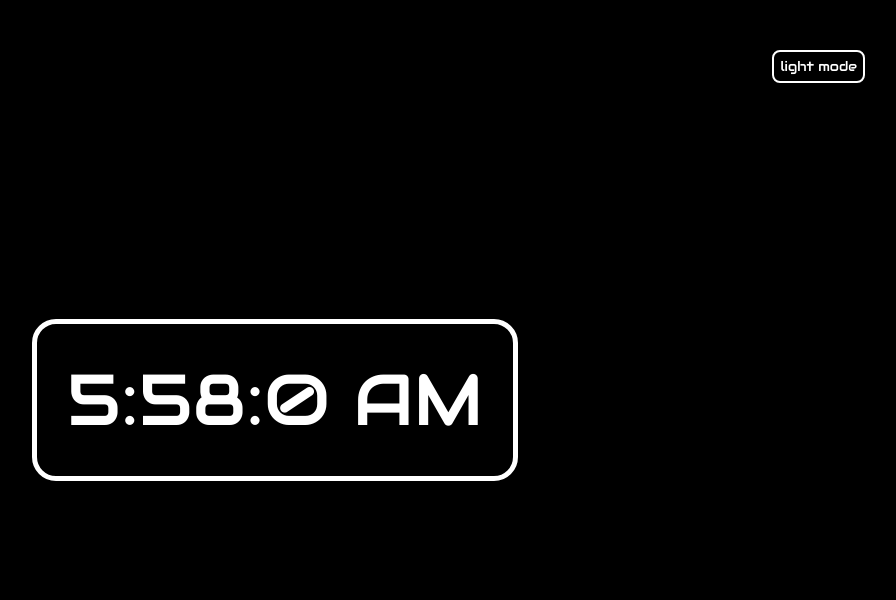
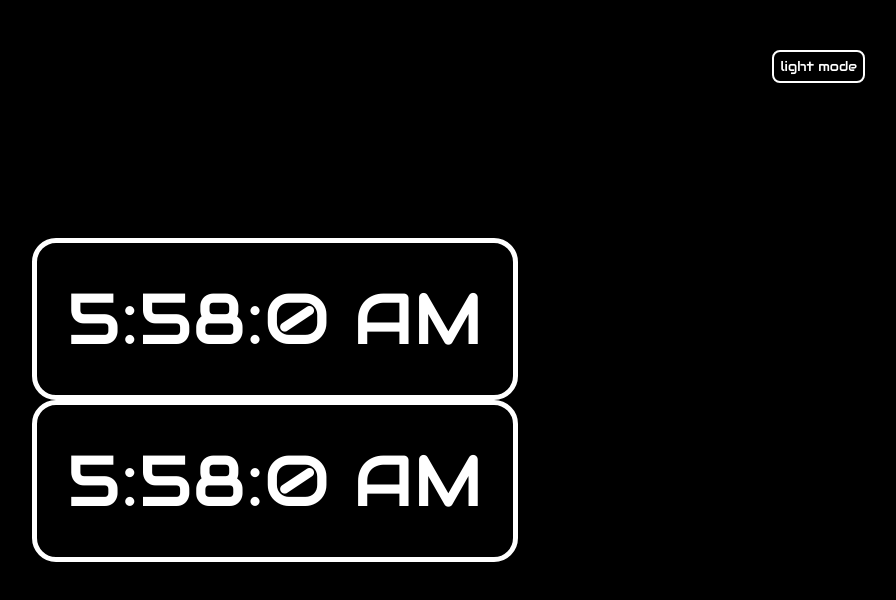
Before and after one commit to likhith994/digital_clock, a React (Vite) app: page / in a window 1280 px wide. Shown: the top 600 px of the page, without its empty margins (365-1261 px from the left). Built offline with nearby package versions, Linux system fonts and the light colour scheme.

Commit message:
added two clocks

```diff
--- a/src/components/App.jsx
+++ b/src/components/App.jsx
@@ -1,17 +1,18 @@
 import React from "react";
 import ReactDOM from "react-dom";
 import Clock from "./Clock"
-const darkMode =true;
-const App= () =>{
+const darkMode = true;
+const App = () => {
     return (<div>
         <button
             className={`btn ${darkMode ? "" : "light-mode"}`}
-            onClick={() => {darkMode=false}}
+            onClick={() => { darkMode = false }}
         >
             light mode
         </button>
         <Clock />
-        </div>
+        <Clock />
+    </div>
     );
 }
 
```
